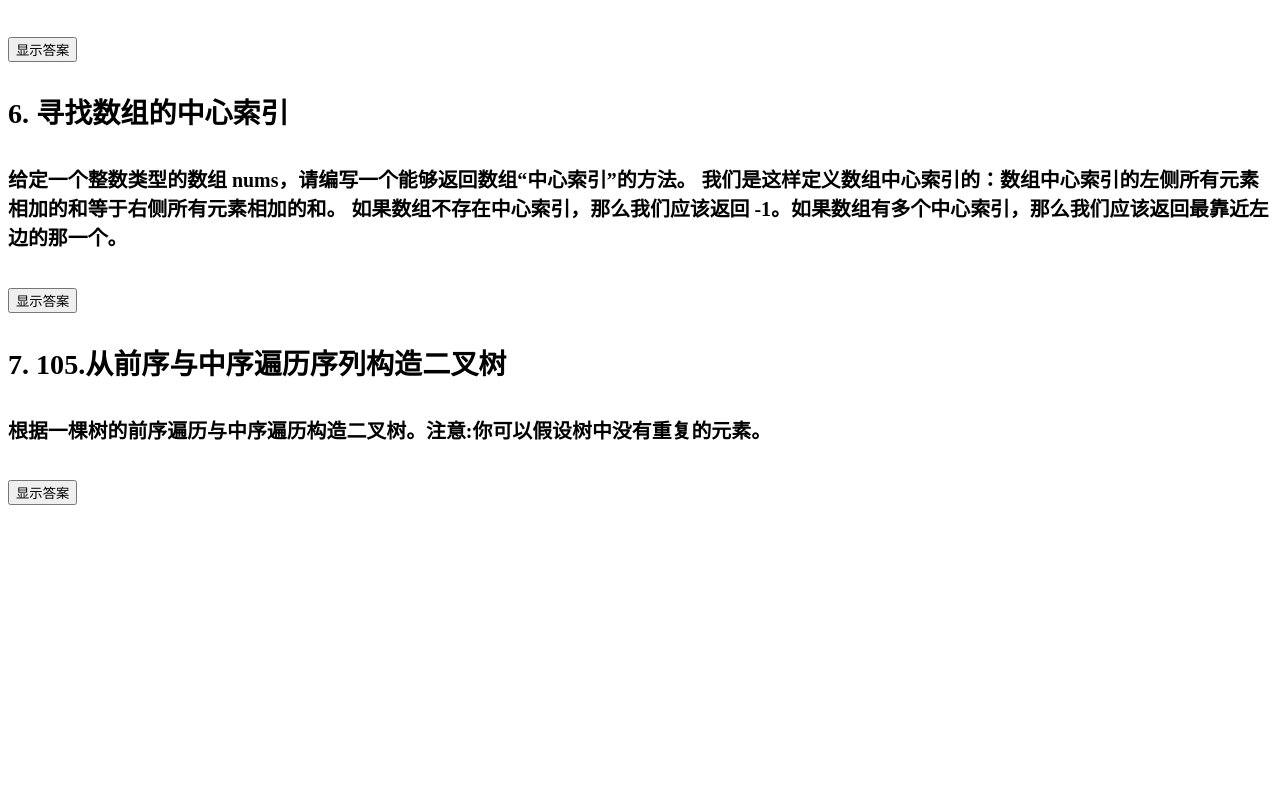
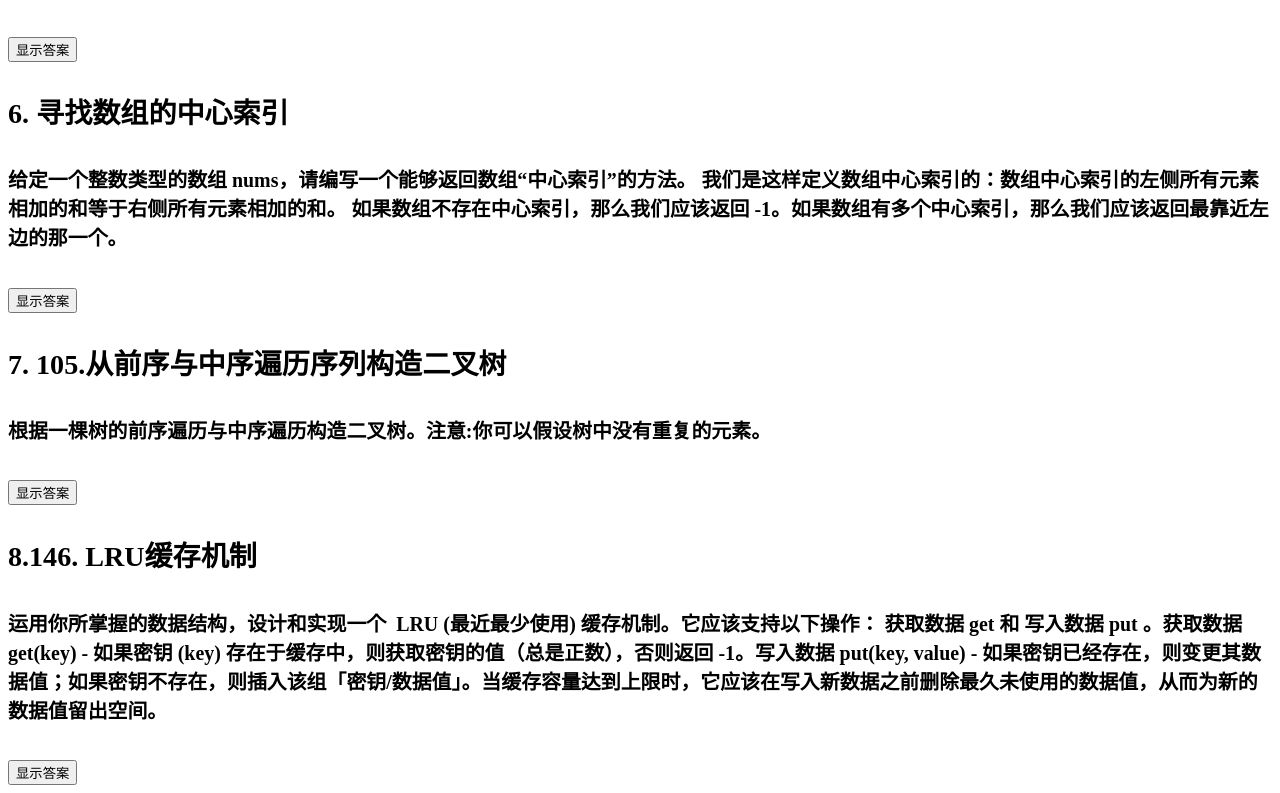
Before and after one commit to 13164286167/leecode_js, a Vue app: page /#/array in a window 1280 px wide. Shown: the part 962-1755 px from the top of the page. Before the commit the page ends 1475 px from the top, so only its background shows below. Built offline with nearby package versions, Linux system fonts and the light colour scheme.

Commit message:
数据结构体

```diff
--- a/src/components/array/ArrayContent.vue
+++ b/src/components/array/ArrayContent.vue
@@ -62,7 +62,14 @@ export default {
                     level:"中等",
                     stemContent:`根据一棵树的前序遍历与中序遍历构造二叉树。注意:你可以假设树中没有重复的元素。`,
                     answerCode:String(arrayAnswer[6])
-                }
+                },
+                {
+                    id:7,
+                    stemTitle:`146. LRU缓存机制`,
+                    level:"中等",
+                    stemContent:`运用你所掌握的数据结构，设计和实现一个  LRU (最近最少使用) 缓存机制。它应该支持以下操作： 获取数据 get 和 写入数据 put 。获取数据 get(key) - 如果密钥 (key) 存在于缓存中，则获取密钥的值（总是正数），否则返回 -1。写入数据 put(key, value) - 如果密钥已经存在，则变更其数据值；如果密钥不存在，则插入该组「密钥/数据值」。当缓存容量达到上限时，它应该在写入新数据之前删除最久未使用的数据值，从而为新的数据值留出空间。`,
+                    answerCode:String(arrayAnswer[7])
+                },
             ]
         }
     }
--- a/src/leecodejs/array/index.js
+++ b/src/leecodejs/array/index.js
@@ -119,4 +119,48 @@ var buildTree = function(preorder, inorder) {
     return build(inorder)
 };
 
-export default [removeDuplicates,checkPermutation,rotateMatrix,singleNumber,replaceSpaces,pivotIndex,buildTree]
+
+
+/**
+ * Your LRUCache object will be instantiated and called as such:
+ * var obj = new LRUCache(capacity)
+ * var param_1 = obj.get(key)
+ * obj.put(key,value)
+ */
+/**
+ * LRUCache
+ * @param {number} capacity
+ */
+class LRUCache {
+    constructor(capacity){
+        this.max = capacity;
+        this.cache = {};
+        this.cacheQueue = [];
+    }
+    get(key){
+        let keyIndex = this.cacheQueue.indexOf(key)
+        if(keyIndex > -1){
+            this.cacheQueue.push(this.cacheQueue.splice( keyIndex,1)[0]);
+            return this.cache[key];
+        }else{
+            return -1;
+        }
+    }
+    put(key,value){
+        let keyIndex = this.cacheQueue.indexOf(key)
+        if(keyIndex > -1){
+            this.cacheQueue.splice(keyIndex,1)
+        }else{
+            if(this.cacheQueue.length >= this.max){
+                delete this.cache[this.cacheQueue.shift()]
+            }
+        }
+        this.cacheQueue.push(key);
+        this.cache[key] = value;
+    }
+}
+
+
+
+
+export default [removeDuplicates,checkPermutation,rotateMatrix,singleNumber,replaceSpaces,pivotIndex,buildTree,LRUCache]
```
